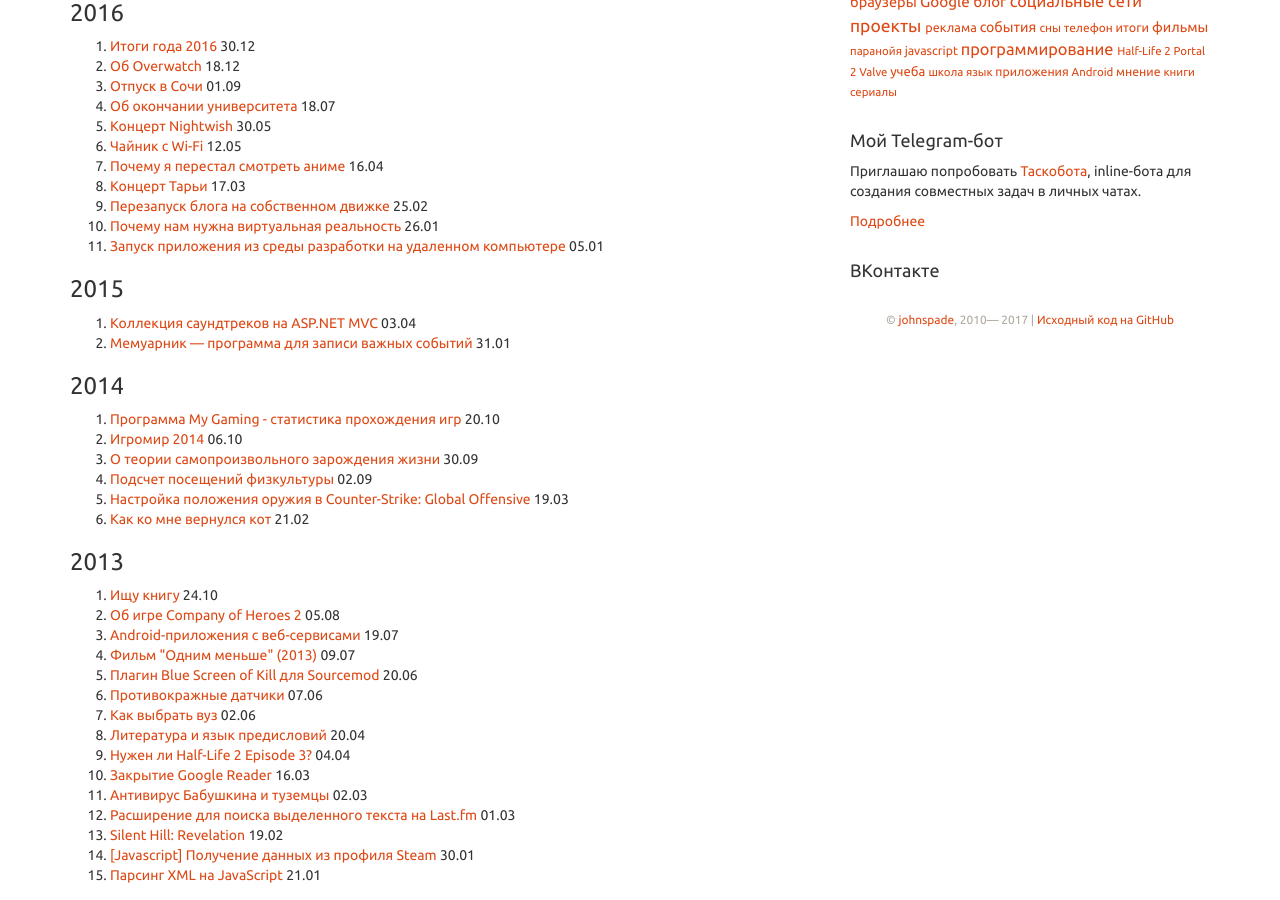
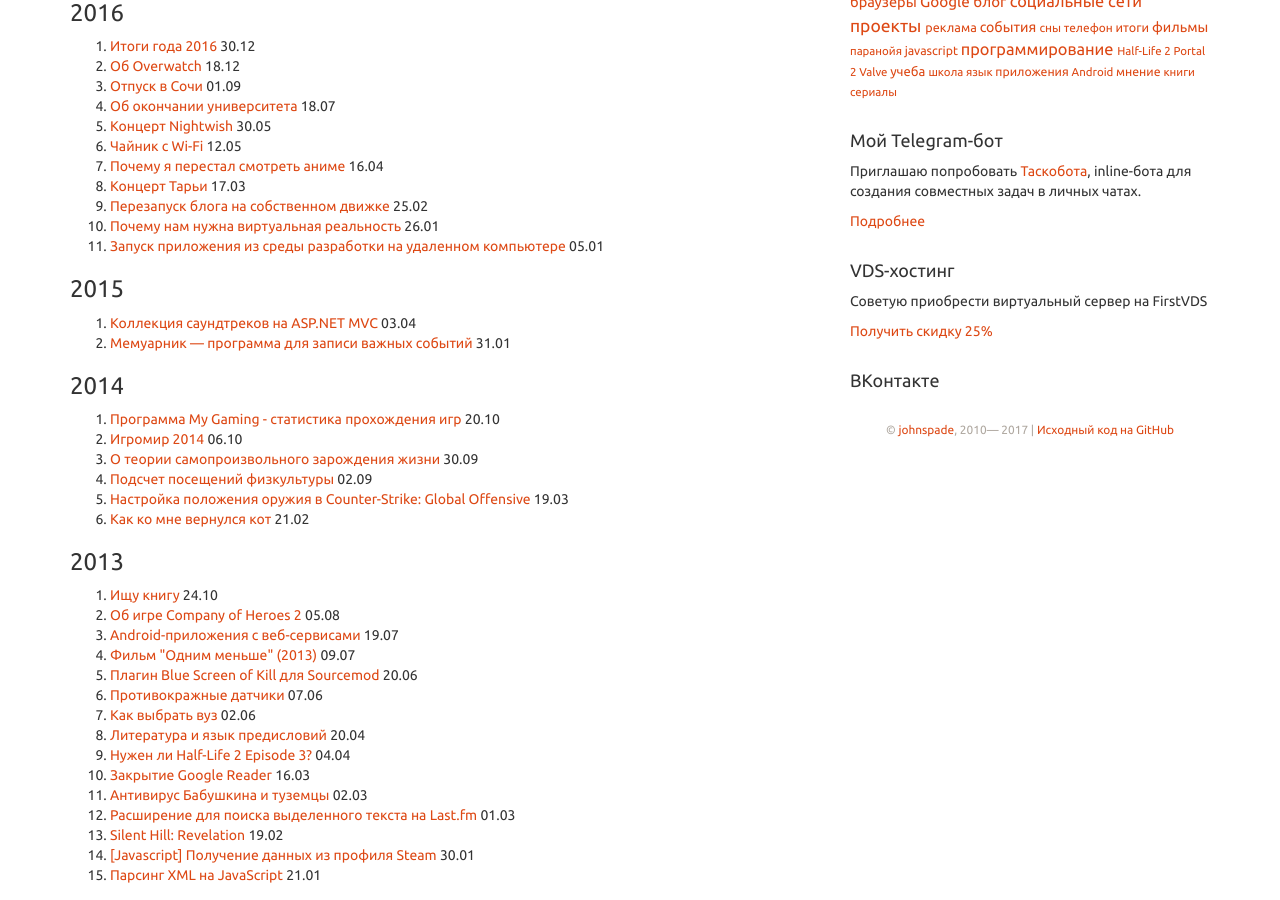
Before and after one commit to johnspade/static-blog, a Jekyll site: the page built from archive.html, in a window 1280 px wide and 900 px high, scrolled down 375 px. Built offline with Jekyll 4.4.1, drawn with Linux system fonts in a browser that asks for light colours; comment, search, counter and statistics services are not loaded.

Commit message:
Launch VDS hosting ad

```diff
--- a/_layouts/default.html
+++ b/_layouts/default.html
@@ -78,6 +78,11 @@
 				<a href="/posts/191">Подробнее</a>
 			</div>
 			<div class="sidebar-widget">
+				<h4>VDS-хостинг</h4>
+				<p>Советую приобрести виртуальный сервер на FirstVDS</p>
+				<a href="https://firstvds.ru/?from=632700">Получить скидку 25%</a>
+			</div>
+			<div class="sidebar-widget">
 				<h4>ВКонтакте</h4>
 				<div id="vk_groups"></div>
 				<script type="text/javascript">
```
